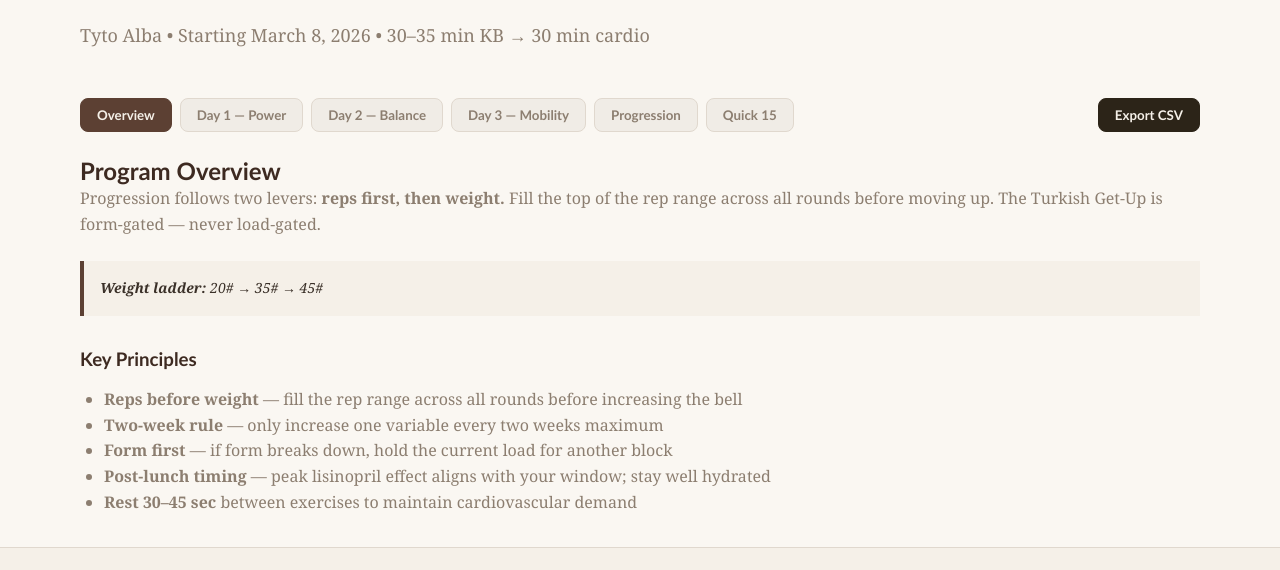
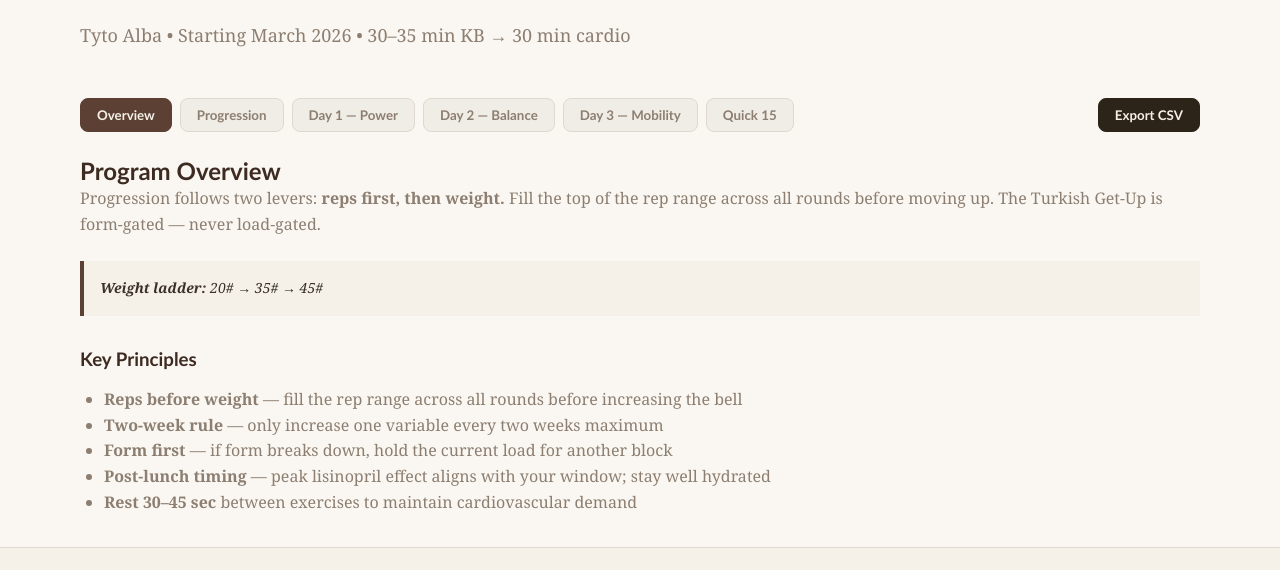
Before and after one commit to discerningowl/tytonest, a website: page kettlebell.html in a window 1280 px wide. Shown: the part 143-713 px from the top of the page. Drawn offline with Linux system fonts and the light colour scheme.

Commit message:
Update kettlebell.html

```diff
--- a/kettlebell.html
+++ b/kettlebell.html
@@ -24,15 +24,15 @@
   <main class="container workout-container">
     <section class="section-header" style="text-align: left; margin-left: 0;">
       <h1 class="hero-title" style="font-size: var(--text-4xl);">Kettlebell Program</h1>
-      <p class="section-lead">Tyto Alba &bull; Starting March 8, 2026 &bull; 30&ndash;35 min KB &rarr; 30 min cardio</p>
+      <p class="section-lead">Tyto Alba &bull; Starting March 2026 &bull; 30&ndash;35 min KB &rarr; 30 min cardio</p>
     </section>
 
     <div class="tabs">
       <button class="tab active" data-panel="overview">Overview</button>
+      <button class="tab" data-panel="prog">Progression</button>
       <button class="tab" data-panel="day1">Day 1 — Power</button>
       <button class="tab" data-panel="day2">Day 2 — Balance</button>
       <button class="tab" data-panel="day3">Day 3 — Mobility</button>
-      <button class="tab" data-panel="prog">Progression</button>
       <button class="tab" data-panel="quick15">Quick 15</button>
       <button class="tab tab--export" id="exportCsvBtn" type="button" aria-label="Export workouts to CSV">Export CSV</button>
     </div>
```
